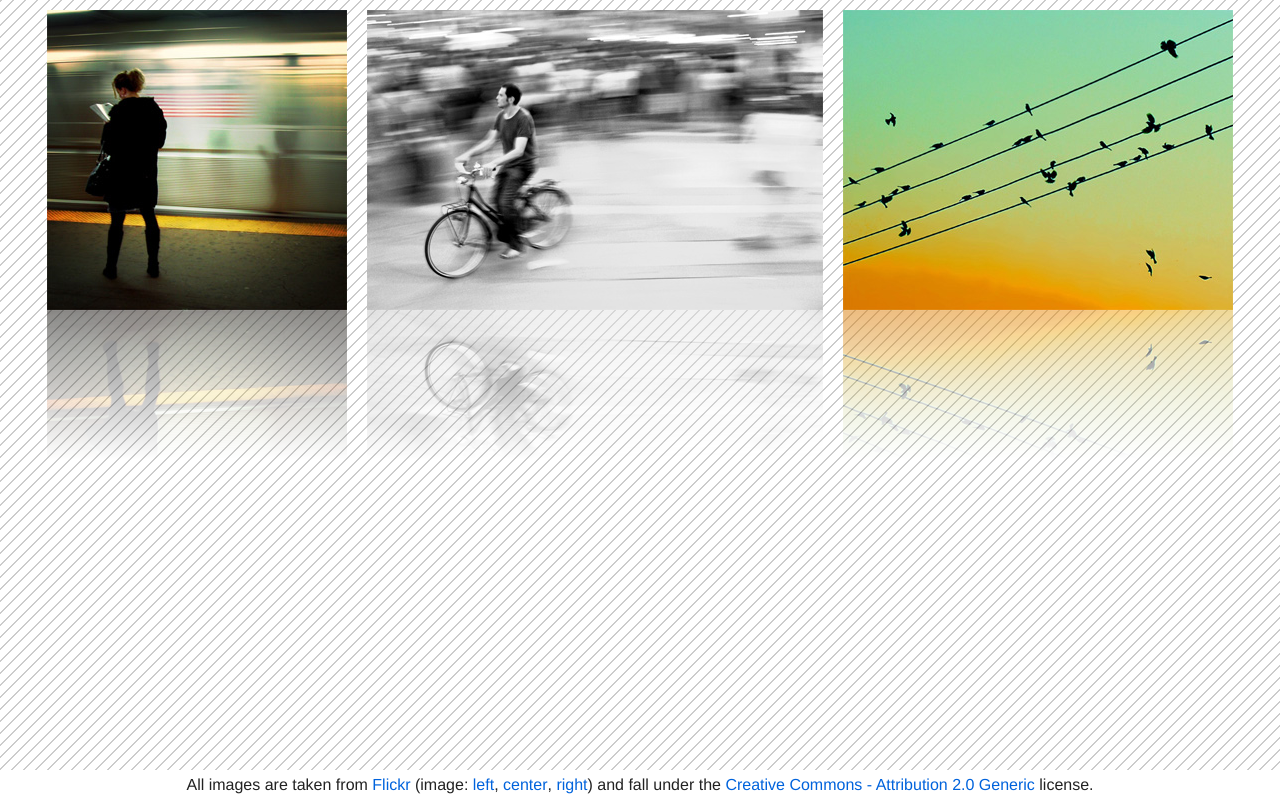
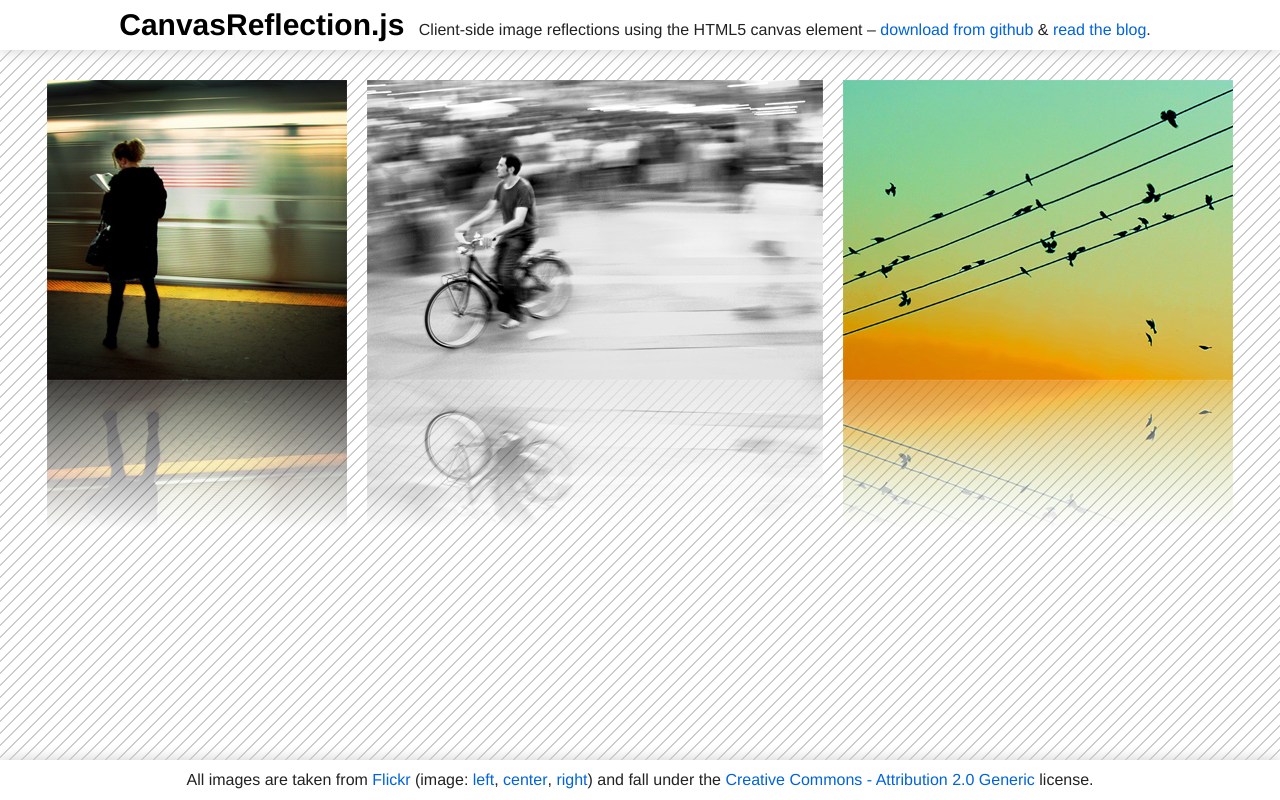
Before and after one commit to countzero/CanvasReflection, a plain HTML site: page index.html in a window 1280 px wide. Drawn offline with Linux system fonts and the light colour scheme.

Commit message:
Added some links and CSS

```diff
--- a/CanvasReflection.js
+++ b/CanvasReflection.js
@@ -1,6 +1,6 @@
 /*
 Name:       CanvasReflection
-Version:    0.0.1 (24. October 2010)
+Version:    0.0.2 (24. October 2010)
 Author:     Finn Rudolph
 Support:    finn.rudolph@googlemail.com
 
@@ -44,7 +44,7 @@ function CanvasReflection()
 			width: image.width,
 			height: image.height,
 			reflectionPercent: 50,
-			reflectionOpacity: 0.5,
+			reflectionOpacity: 0.2,
 			counter: 200
 		};
 
--- a/all.css
+++ b/all.css
@@ -24,7 +24,7 @@
 	}
 	body{
 		text-align:center;
-
+		overflow:hidden;
 	}
 	canvas{
 		margin:10px;
@@ -37,16 +37,38 @@
 		text-decoration:none;
 		color:#0063DC;
 	}
+	a:hover{
+		color:#000;
+	}
+	b{
+		font-weight:bold;
+		color:#666;
+	}
 	p{
-		line-height:30px;
+		line-height:20px;
+		padding:5px 0;
 		background:#fff;
 		width:100%;
+		box-shadow: 2px 0px 15px #ccc;
+		-moz-box-shadow: 0px 2px 12px #ccc;
+		-webkit-box-shadow: 0px 0px 15px #ccc;
+		margin-bottom:20px;
 	}
 	#bottom{
 		line-height:30px;
 		height:30px;
 		position:absolute;
-		bottom:0;
+		bottom:-20px;
 		left:0;
 	}
+	.headline{
+		font-size:30px;
+		line-height:40px;
+		font-weight:bold;color:#000;
+		margin:0 10px 0 -10px;
+	}
+	.headline:hover{
+		background:#000;
+		color:#fff;
+	}
 }
--- a/index.html
+++ b/index.html
@@ -13,6 +13,7 @@
 		<meta name="keywords" content="" />
 	</head>
 	<body>
+		<p><a class="headline" href="CanvasReflection.js">CanvasReflection.js</a> Client-side image reflections using the HTML5 canvas element &ndash; <a href="http://github.com/countzero/CanvasReflection">download from github</a> & <a href="http://finnrudolph.de/Blog/Tagged/CanvasReflection">read the blog</a>.</p>
 		<img width="300" height="300" src="images/96724309.jpg" alt="http://www.flickr.com/photos/moriza/96724309/" />
 		<img width="456" height="300" src="images/184026033.jpg" alt="http://www.flickr.com/photos/brtsergio/184026033/" />
 		<img width="390" height="300" src="images/3101950593.jpg" alt="http://www.flickr.com/photos/linhngan/3101950593/" />
```
